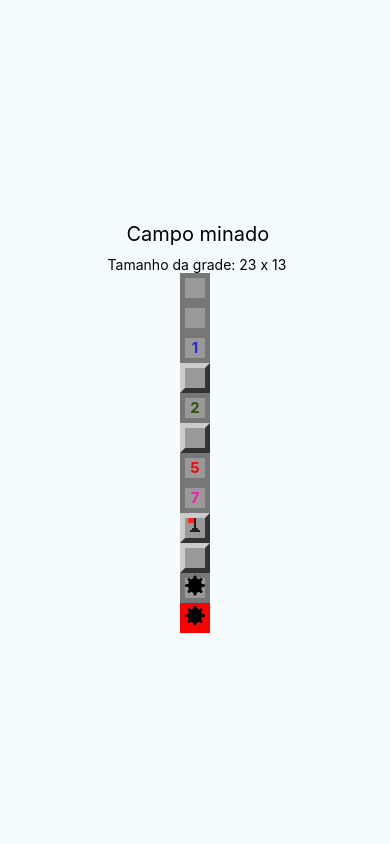
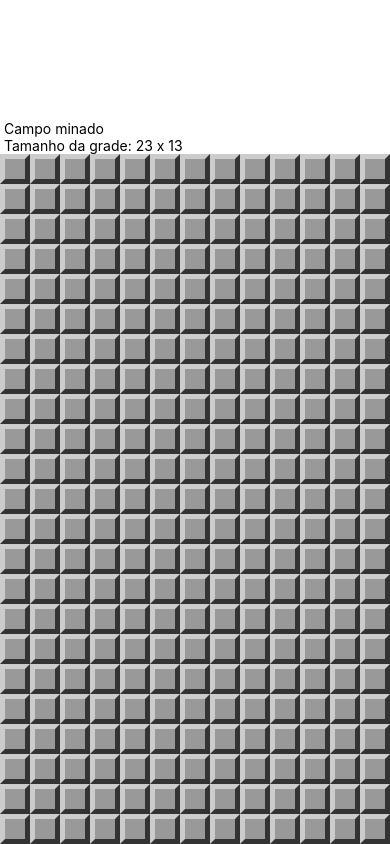
Before and after one commit to immerfallen/minesweeper, a React Native app: screen / in a window 390 px wide. Built offline with nearby package versions, Linux system fonts and the light colour scheme.

Commit message:
created components minedField and rendered minedField in the View

```diff
--- a/App.js
+++ b/App.js
@@ -1,29 +1,41 @@
 import React, {Component} from 'react';
-import {Platform, StyleSheet, Text, View} from 'react-native';
+import { StyleSheet, Text, View} from 'react-native';
 import params from './src/params'
-import Field from './src/components/Field'
+import MineField from './src/components/MineField'
+import {createMinedBoard} from './src/functions'
+
+export default class App extends Component{
+
+  constructor(props){
+    super(props)
+    this.state = this.createState()
+  }
+  minesAmount = () => {
+    const cols = params.getColumnsAmount()
+    const rows = params.getRowsAmount()
+
+    return Math.ceil(cols*rows*params.difficultLevel)
+
+  }
+
+  createState = () => {
+    const cols = params.getColumnsAmount()
+    const rows = params.getRowsAmount()
+    return {
+      board: createMinedBoard(rows,cols, this.minesAmount())
+
+    }
+  }
 
 
-
-
-export default class App extends Component{
   render() {
     return (
       <View style={styles.container}>
-        <Text style={styles.welcome}> Campo minado</Text>
-        <Text style={styles.instructions}> Tamanho da grade: {params.getRowsAmount()} x {params.getColumnsAmount()}</Text>
-        <Field flagged opened/>
-        <Field opened/>
-        <Field opened nearMines={1}/>
-        <Field/>
-        <Field opened nearMines={2}/>
-        <Field/>
-        <Field opened nearMines={5}/>
-        <Field opened nearMines={7}/>
-        <Field flagged/>
-        <Field mined/>
-        <Field mined opened/>
-        <Field mined opened exploded/>
+        <Text> Campo minado</Text>
+        <Text> Tamanho da grade: {params.getRowsAmount()} x {params.getColumnsAmount()}</Text>
+        <View style={styles.board}>
+          <MineField board={this.state.board}/>
+        </View>
 
       </View>
     )
@@ -33,13 +45,10 @@ export default class App extends Component{
 const styles = StyleSheet.create({
   container: {
     flex: 1,
-    justifyContent: 'center',
+    justifyContent: 'flex-end',
+  },
+  board: {
     alignItems: 'center',
-    backgroundColor: '#f5fcff'
-  },
-  welcome: {
-    fontSize: 20,
-    textAlign: 'center',
-    margin: 10,
+    backgroundColor: '#aaa',
   }
 })
--- a/src/components/Field.js
+++ b/src/components/Field.js
@@ -1,39 +1,41 @@
 import React from 'react'
-import {View, StyleSheet, Text} from 'react-native'
+import { View, StyleSheet, Text, TouchableWithoutFeedback } from 'react-native'
 import params from '../params'
 import Mine from './Mine'
 import Flag from './Flag'
 
 export default props => {
-    const { mined, opened, nearMines, exploded, flagged} = props
-
+    const { mined, opened, nearMines, exploded, flagged } = props
 
     const styleField = [styles.field]
-    if(opened) styleField.push(styles.opened)
-    if(exploded) styleField.push(styles.exploded)
-    if(flagged) styleField.push(styles.flagged)
-    if(!opened && !exploded) styleField.push(styles.regular)
+    if (opened) styleField.push(styles.opened)
+    if (exploded) styleField.push(styles.exploded)
+    if (flagged) styleField.push(styles.flagged)
+    if (!opened && !exploded) styleField.push(styles.regular)
 
     let color = null
-    if(nearMines > 0) {
-        if(nearMines==1) color = '#2A28D7'
-        if(nearMines==2) color = '#2B520F'
-        if(nearMines> 2 && nearMines<6) color = '#F9060A'
-        if(nearMines>=6) color = '#F221A9'
+    if (nearMines > 0) {
+        if (nearMines == 1) color = '#2A28D7'
+        if (nearMines == 2) color = '#2B520F'
+        if (nearMines > 2 && nearMines < 6) color = '#F9060A'
+        if (nearMines >= 6) color = '#F221A9'
     }
 
     return (
-        <View style={styleField}>
-            {!mined && opened && nearMines>0 ?
-            <Text style={[styles.label, { color: color}]}>{nearMines}</Text> : false}
-            {mined && opened ? <Mine/> : false}
-            {flagged && !opened ? <Flag/> : false}
-
-        </View>
+        <TouchableWithoutFeedback onPress={props.onOpen}
+            onLongPress={props.onSelect}>
+            <View style={styleField}>
+                {!mined && opened && nearMines > 0 ?
+                    <Text style={[styles.label, { color: color }]}>
+                        {nearMines}</Text> : false}
+                {mined && opened ? <Mine /> : false}
+                {flagged && !opened ? <Flag /> : false}
+            </View>
+        </TouchableWithoutFeedback>
     )
 }
 
-const styles = StyleSheet.create ({
+const styles = StyleSheet.create({
     field: {
         height: params.blockSize,
         width: params.blockSize,
@@ -50,9 +52,9 @@ const styles = StyleSheet.create ({
         backgroundColor: '#999',
         borderColor: '#777',
         alignItems: 'center',
-        alignContent: 'center',
+        justifyContent: 'center',
     },
-    label : {
+    label: {
         fontWeight: 'bold',
         fontSize: params.fontSize,
     },
--- /dev/null
+++ b/src/components/MineField.js
@@ -0,0 +1,22 @@
+import React from 'react'
+import { View, StyleSheet } from 'react-native'
+import Field from './Field'
+
+export default props => {
+    const rows = props.board.map((row, r) => {
+        const columns = row.map((field, c) => {
+            return <Field {...field} key={c}
+                onOpen={() => props.onOpenField(r, c)}
+                onSelect={e => props.onSelectField(r, c)} />
+        })
+        return <View key={r}
+            style={{flexDirection: 'row'}}>{columns}</View>
+    })
+    return <View style={styles.container}>{rows}</View>
+}
+
+const styles = StyleSheet.create({
+    container: {
+        backgroundColor: '#EEE',
+    }
+})
--- a/src/functions.js
+++ b/src/functions.js
@@ -1,12 +1,12 @@
 const createBoard = (rows, columns) => {
-    return Array(rows).fill(0).map((_,row) =>{
-        return Array(columns).fill(0).fill((_, column)=>{
+    return Array(rows).fill(0).map((_, row) => {
+        return Array(columns).fill(0).map((_, column) => {
             return {
-                row: row,
-                column: column,
+                row,
+                column,
                 opened: false,
                 flagged: false,
-                mined:false,
+                mined: false,
                 exploded: false,
                 nearMines: 0
             }
@@ -19,22 +19,25 @@ const spreadMines = (board, minesAmount) => {
     const columns = board[0].length
     let minesPlanted = 0
 
-    while(minesPlanted < minesAmount){
-        const rowSel = parseInt(Math.random()*rows,10)
-        const columnSel = parseInt(Math.random()*column,10)
+    while (minesPlanted < minesAmount) {
+        const rowSel = parseInt(Math.random() * rows, 10)
+        const columnSel = parseInt(Math.random() * columns, 10)
 
-        if(!board[rowSel[columnSel]].mined){
+        if (!board[rowSel][columnSel].mined) {
             board[rowSel][columnSel].mined = true
             minesPlanted++
+
         }
-
     }
 }
 
-const createMineBoard = ( rows,columns, minesAmount) => {
-    const board = createBoard(rows,columns)
+const createMinedBoard = (rows, columns, minesAmount) => {
+    const board = createBoard(rows, columns)
     spreadMines(board, minesAmount)
     return board
 }
 
-export {createMineBoard}
+
+
+
+export {createMinedBoard}
```
